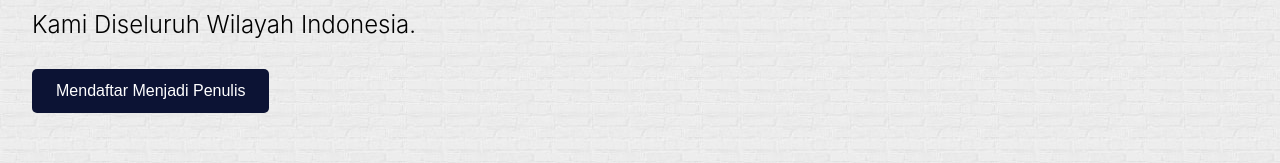
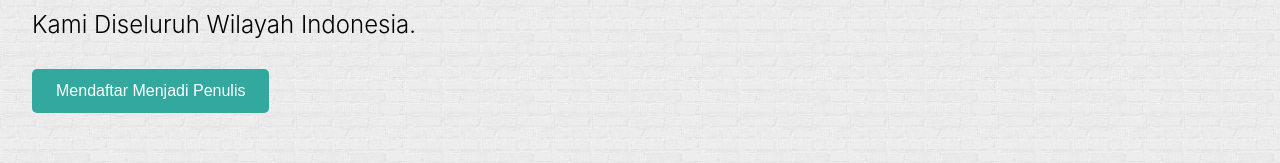
Before and after one commit to snipkode/Book, a Next.js app: page / in a window 1280 px wide. Shown: the part 366-529 px from the top of the page. Built offline with nearby package versions, Linux system fonts and the light colour scheme.

Commit message:
add banner style

```diff
--- a/styles/globals.css
+++ b/styles/globals.css
@@ -61,7 +61,7 @@ a {
 }
 
 .banner button.button-banner {
-  background-color: var(--primary);
+  background-color: var(--secondary);
   color: white;
   font-size: 1rem;
   border: none;
@@ -72,7 +72,7 @@ a {
 }
 
 .banner .button-banner:hover {
-  background-color: var(--secondary)
+  background-color: var(--primary)
 }
 
 .content {
```
